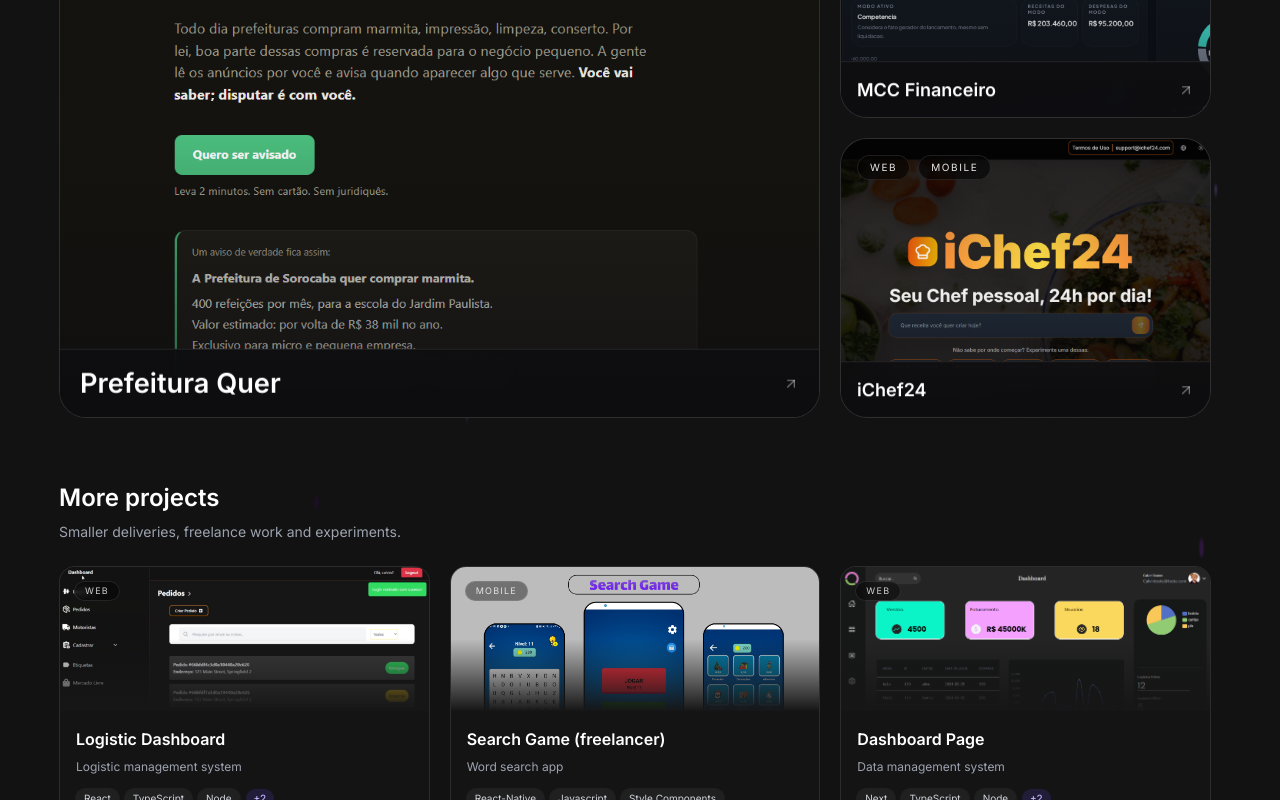
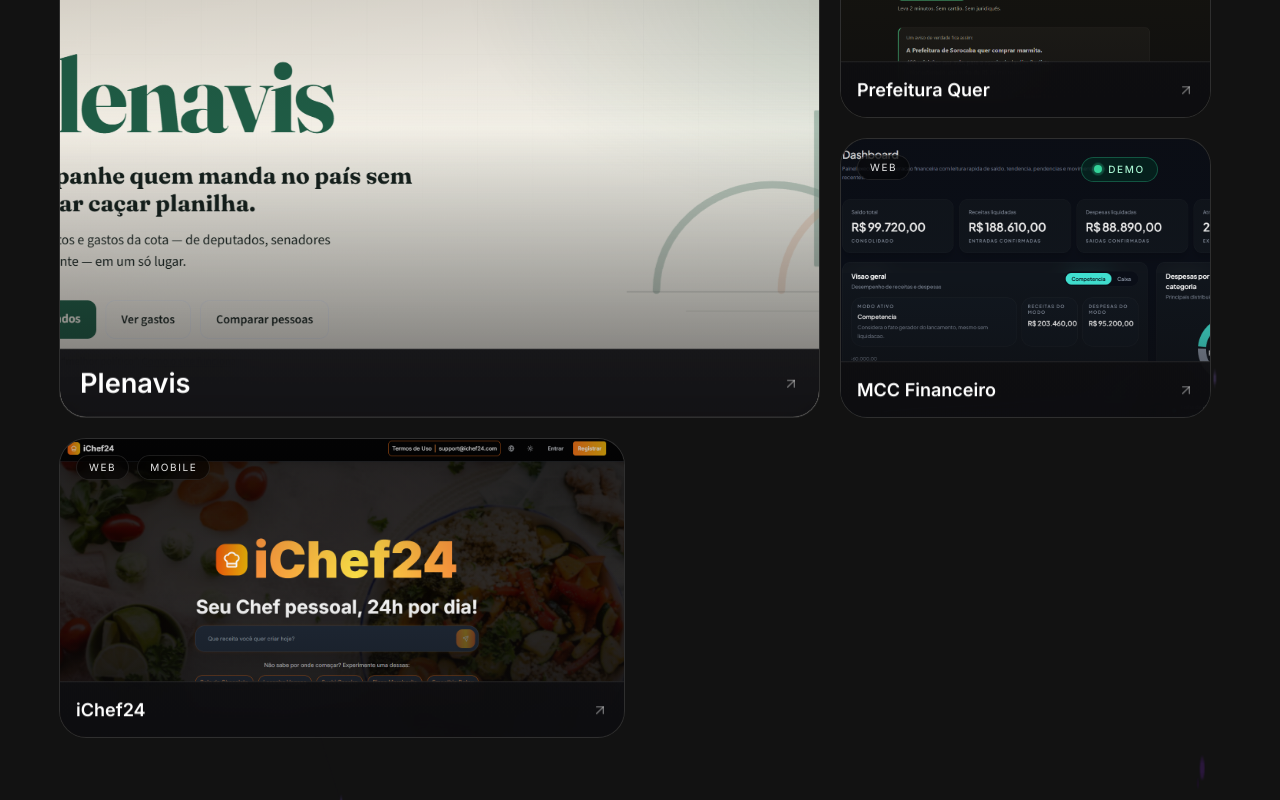
Before and after one commit to CalvinSoares/my-portfolio, a Next.js app: page /projects in a window 1280 px wide. Shown: the part 1640-2440 px from the top of the page. Built offline with nearby package versions, Linux system fonts and the light colour scheme.

Commit message:
feat: add plenavis project

```diff
--- a/src/app/projects/page.tsx
+++ b/src/app/projects/page.tsx
@@ -202,6 +202,37 @@
       "Portal da Transparência",
       "SSR",
       "Cache",
+    ],
+  },
+  {
+    id: 14,
+    highlight: true,
+    title: "Plenavis",
+    descriptionEn:
+      "A public-data portal on Brazilian power: bills, votes and allowance spending for deputies, senators and the president — plus candidates and a profile comparator — without moral rankings or party framing.",
+    descriptionPt:
+      "Portal de dados públicos do poder no Brasil: projetos, votos e gastos da cota de deputados, senadores e do presidente — além de candidatos e comparador de perfis — sem ranking moral nem enquadramento partidário.",
+    roleEn:
+      "Designed and built the product end-to-end: Nuxt/Vue UI that reads only from a local API, Prisma-backed store, Chart.js visualizations, and ETL jobs that sync Câmara, Senado, CEAP/CEAPS and TSE into Postgres — with a profile score framed as an indicator, never a verdict.",
+    rolePt:
+      "Concebi e construí o produto de ponta a ponta: UI Nuxt/Vue que lê só da API local, banco com Prisma, visualizações Chart.js e jobs ETL que sincronizam Câmara, Senado, CEAP/CEAPS e TSE no Postgres — com score de perfil como indicador, nunca como juízo.",
+    impactEn:
+      "Turns scattered official spreadsheets into one place to follow who proposes, how they vote and what they spend — so anyone can compare up to three profiles without hunting open-data dumps.",
+    impactPt:
+      "Transforma planilhas oficiais espalhadas em um lugar só para acompanhar quem propõe, como vota e o que gasta — para comparar até três perfis sem caçar dumps de dados abertos.",
+    image: "/images/projects/plenavis.png",
+    tag: ["All", "Web"],
+    previewUrl: "https://plenavis.vercel.app/",
+    tecnologias: [
+      "Nuxt 4",
+      "Vue 3",
+      "TypeScript",
+      "Tailwind",
+      "Nitro",
+      "Prisma",
+      "PostgreSQL",
+      "Chart.js",
+      "ETL Jobs",
     ],
   },
   {
```
Also changed, not shown: public/images/projects/plenavis.png (added).
